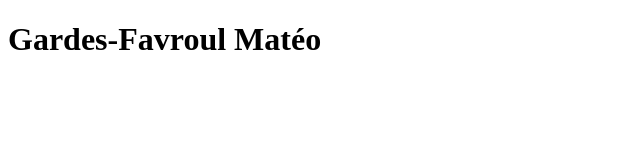
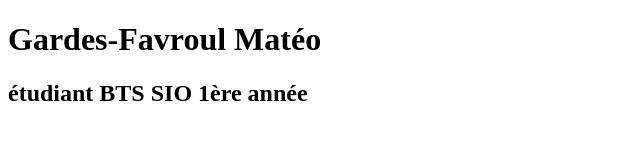
Before and after one commit to Gardes-mateo/Porte-folio, a plain HTML site: page index.html in a window 1280 px wide. Shown: the whole page, without its empty margins (0-640 px from the left). Drawn offline with Linux system fonts and the light colour scheme.

Commit message:
nom prenom

```diff
--- a/index.html
+++ b/index.html
@@ -7,5 +7,6 @@
 </head>
 <body>
     <h1>Gardes-Favroul Matéo</h1>
+    <h2>étudiant BTS SIO 1ère année</h2>
 </body>
 </html>
```
